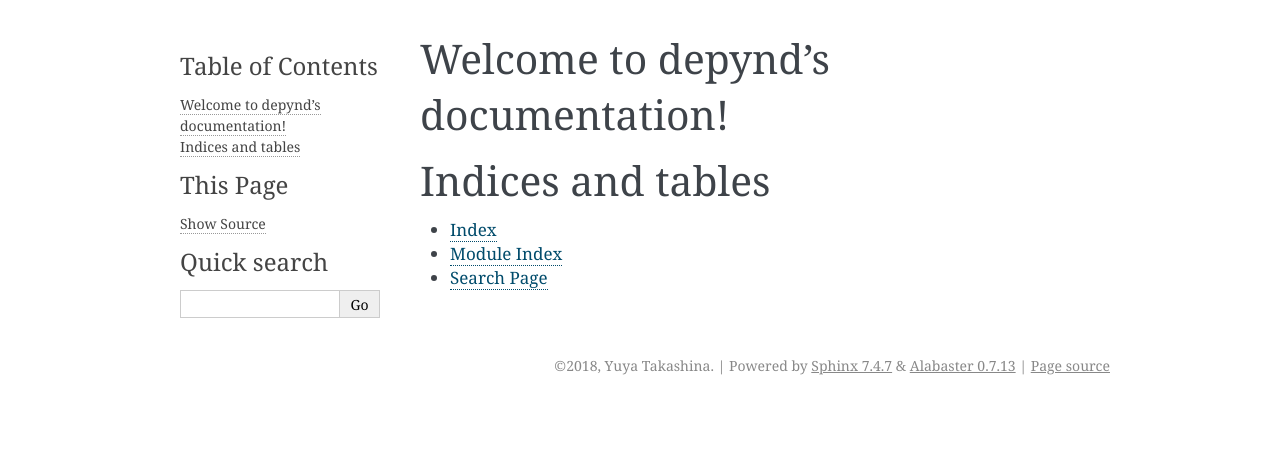
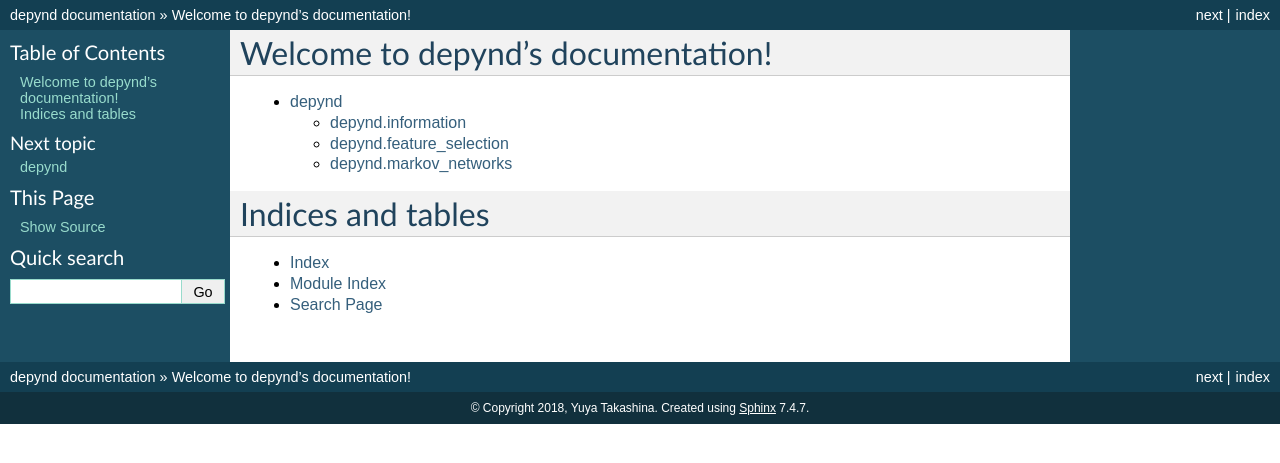
Before and after one commit to ytakashina/depynd, a Sphinx documentation site: the page built from docs/source/index.rst, in a window 1280 px wide. Shown: the top 463 px of the page. Built offline with Sphinx 7.4.7, drawn with Linux system fonts in a browser that asks for light colours.

Commit message:
Documents

```diff
--- a/docs/source/conf.py
+++ b/docs/source/conf.py
@@ -2,7 +2,7 @@
 # -*- coding: utf-8 -*-
 #
 # depynd documentation build configuration file, created by
-# sphinx-quickstart on Sat Jun  2 21:40:27 2018.
+# sphinx-quickstart on Sat Jun  2 22:00:49 2018.
 #
 # This file is execfile()d with the current directory set to its
 # containing dir.
@@ -19,7 +19,7 @@
 #
 import os
 import sys
-sys.path.insert(0, os.path.abspath('../../'))
+sys.path.append(os.path.dirname(os.path.dirname(os.path.abspath(__file__))))
 
 
 # -- General configuration ------------------------------------------------
@@ -32,6 +32,8 @@ sys.path.insert(0, os.path.abspath('../../'))
 # extensions coming with Sphinx (named 'sphinx.ext.*') or your custom
 # ones.
 extensions = ['sphinx.ext.autodoc',
+    'sphinx.ext.autosummary',
+    'numpydoc',
     'sphinx.ext.intersphinx',
     'sphinx.ext.todo',
     'sphinx.ext.mathjax',
@@ -87,7 +89,7 @@ todo_include_todos = True
 # The theme to use for HTML and HTML Help pages.  See the documentation for
 # a list of builtin themes.
 #
-html_theme = 'alabaster'
+html_theme = 'classic'
 
 # Theme options are theme-specific and customize the look and feel of a theme
 # further.  For a list of options available for each theme, see the
--- /dev/null
+++ b/docs/source/depynd.feature_selection.rst
@@ -0,0 +1,10 @@
+depynd\.feature\_selection
+==================================
+
+Module contents
+---------------
+
+.. automodule:: depynd.feature_selection
+    :members:
+    :undoc-members:
+    :show-inheritance:
--- /dev/null
+++ b/docs/source/depynd.information.rst
@@ -0,0 +1,10 @@
+depynd\.information
+===========================
+
+Module contents
+---------------
+
+.. automodule:: depynd.information
+    :members:
+    :undoc-members:
+    :show-inheritance:
--- /dev/null
+++ b/docs/source/depynd.markov_networks.rst
@@ -0,0 +1,10 @@
+depynd\.markov\_networks
+================================
+
+Module contents
+---------------
+
+.. automodule:: depynd.markov_networks
+    :members:
+    :undoc-members:
+    :show-inheritance:
--- /dev/null
+++ b/docs/source/depynd.rst
@@ -0,0 +1,9 @@
+depynd
+================================
+
+.. toctree::
+    :maxdepth: 1
+
+    depynd.information
+    depynd.feature_selection
+    depynd.markov_networks
--- a/docs/source/index.rst
+++ b/docs/source/index.rst
@@ -7,8 +7,9 @@ Welcome to depynd's documentation!
 ==================================
 
 .. toctree::
-   :maxdepth: 2
-   :caption: Contents:
+    :maxdepth: 2
+
+    depynd
 
 
 
```
